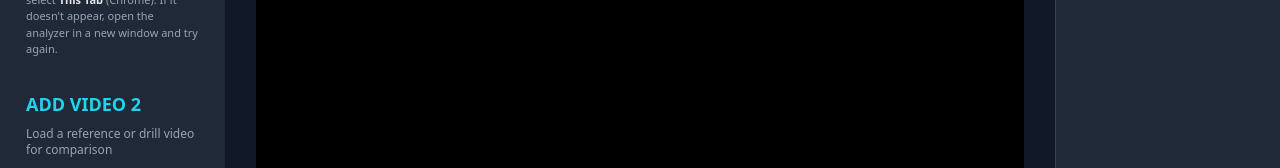
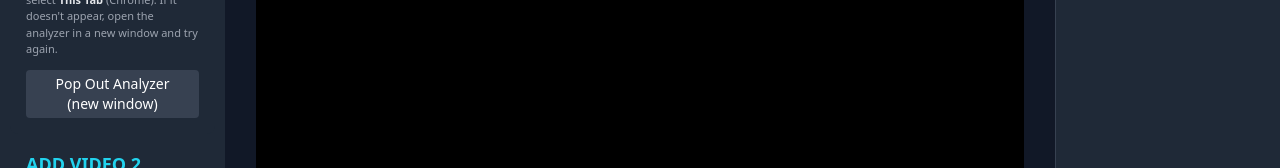
Before and after one commit to aa452110/batdigest-swing-platform, a React (Vite) app in the folder swing-analysis/: page /coach/analyzer in a window 1280 px wide. Shown: the part 307-475 px from the top of the page. Built offline with nearby package versions, Linux system fonts and the light colour scheme; no server answers.

Commit message:
feat(recording): add small delay+focus before Region Capture; add 'Pop Out Analyzer' button to help Chrome enumerate current tab

```diff
--- a/swing-analysis/src/modules/recording/SelectableRecorderImpl.tsx
+++ b/swing-analysis/src/modules/recording/SelectableRecorderImpl.tsx
@@ -202,6 +202,12 @@ const SelectableRecorder: React.FC<SelectableRecorderProps> = ({ onAnalysisSaved
                 onTestMic={testMicrophone}
                 onStart={startRecording}
                 onResetArea={() => { /* disabled */ }}
+                onPopOut={() => {
+                  try {
+                    const w = window.open(window.location.href, '_blank', 'noopener,noreferrer,width=1600,height=900');
+                    w && w.focus();
+                  } catch {}
+                }}
               />
             </>
           )}
--- a/swing-analysis/src/modules/recording/recordingComponents/PreRecordActions.tsx
+++ b/swing-analysis/src/modules/recording/recordingComponents/PreRecordActions.tsx
@@ -8,9 +8,10 @@ type Props = {
   onTestMic: () => void;
   onStart: () => void;
   onResetArea: () => void;
+  onPopOut?: () => void;
 };
 
-const PreRecordActions: React.FC<Props> = ({ hasAppliedCrop, micStatus, showMicTest, audioLevel, onTestMic, onStart, onResetArea }) => {
+const PreRecordActions: React.FC<Props> = ({ hasAppliedCrop, micStatus, showMicTest, audioLevel, onTestMic, onStart, onResetArea, onPopOut }) => {
   return (
     <>
       {hasAppliedCrop && (
@@ -45,6 +46,11 @@ const PreRecordActions: React.FC<Props> = ({ hasAppliedCrop, micStatus, showMicT
           <div className="text-[11px] text-gray-400 mt-1">
             Required: In the share prompt, select <span className="text-gray-200 font-semibold">This Tab</span> (Chrome). If it doesn't appear, open the analyzer in a new window and try again.
           </div>
+          {onPopOut && (
+            <button onClick={onPopOut} className="w-full mt-2 px-3 py-1 bg-gray-700 hover:bg-gray-600 text-white rounded transition-colors text-sm">
+              Pop Out Analyzer (new window)
+            </button>
+          )}
         </>
       )}
       {/* Reset Record Area disabled with Region Capture */}
--- a/swing-analysis/src/modules/recording/recordingHooks/useRecordingEngine.ts
+++ b/swing-analysis/src/modules/recording/recordingHooks/useRecordingEngine.ts
@@ -48,6 +48,9 @@ export function useRecordingEngine(params: Params) {
   const startRecording = useCallback(async () => {
     try {
       setRecordingWarning('');
+      // Small delay + focus to help Chrome enumerate the current tab in picker
+      await new Promise((r) => setTimeout(r, 150));
+      try { window.focus(); } catch {}
       if (!displayStreamRef.current) {
         let displayStream: MediaStream | null = null;
         if (getCaptureStream) {
```
